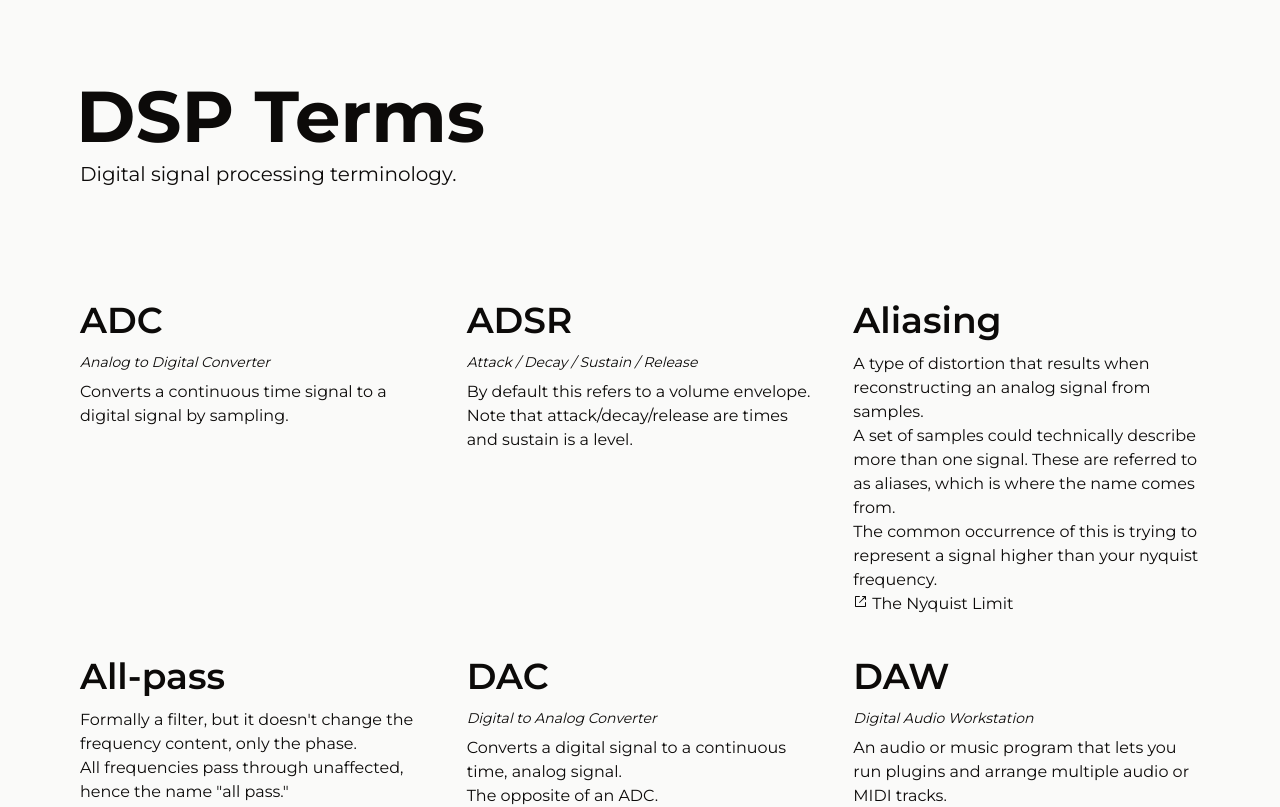
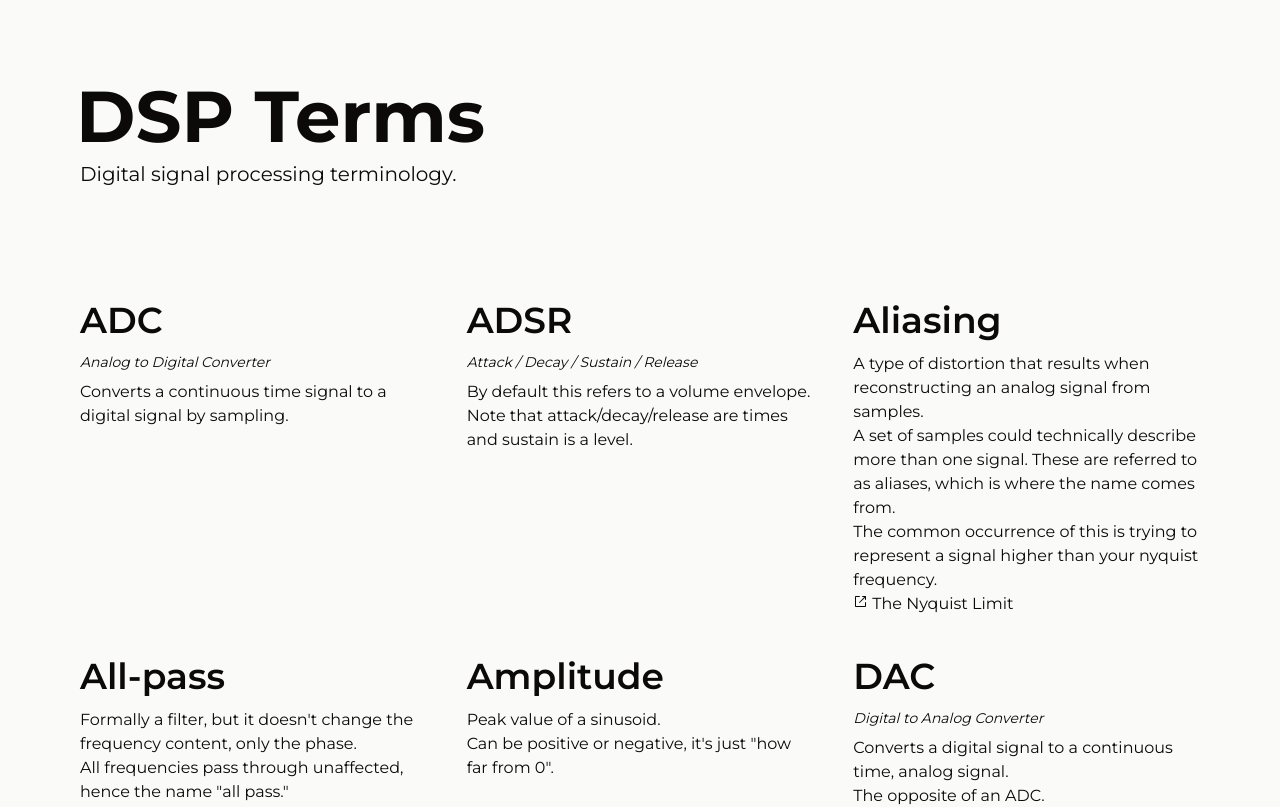
Before and after one commit to satelllte/dsp-terms, a Next.js app: page / in a window 1280 px wide. Shown: the top 807 px of the page. Built offline with nearby package versions, Linux system fonts and the light colour scheme.

Commit message:
term: amplitude

```diff
--- a/src/app/page.tsx
+++ b/src/app/page.tsx
@@ -26,6 +26,10 @@ const IndexPage = () => {
 					<TermRow>It&apos;s made by adding a feedforward delay and then subtracting a feedback delay — both using the same coefficients.</TermRow>
 					<TermRow>It was invented specifically to create a digital delay that doesn&apos;t impact the frequency response of a signal, like a comb filter does.</TermRow>
 				</Term>
+				<Term id='amplitude' term='Amplitude'>
+					<TermRow>Peak value of a sinusoid.</TermRow>
+					<TermRow>Can be positive or negative, it&apos;s just &quot;how far from 0&quot;.</TermRow>
+				</Term>
 				<Term id='dac' term='DAC' expansion='Digital to Analog Converter'>
 					<TermRow>Converts a digital signal to a continuous time, analog signal.</TermRow>
 					<TermRow>The opposite of an ADC.</TermRow>
```
